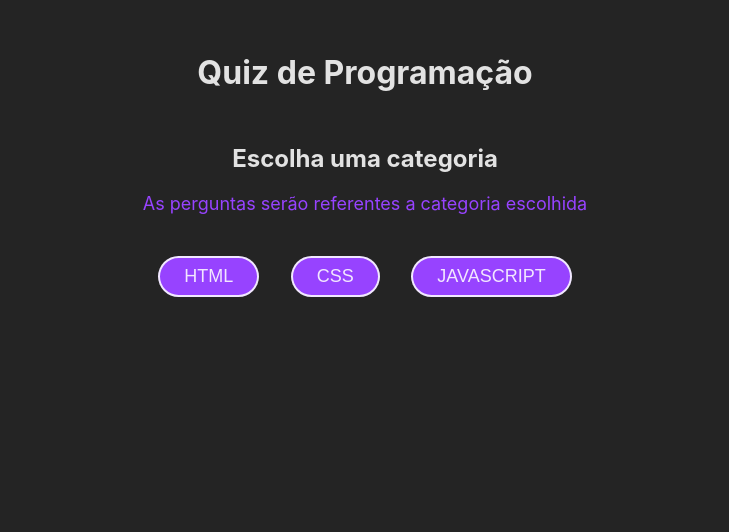
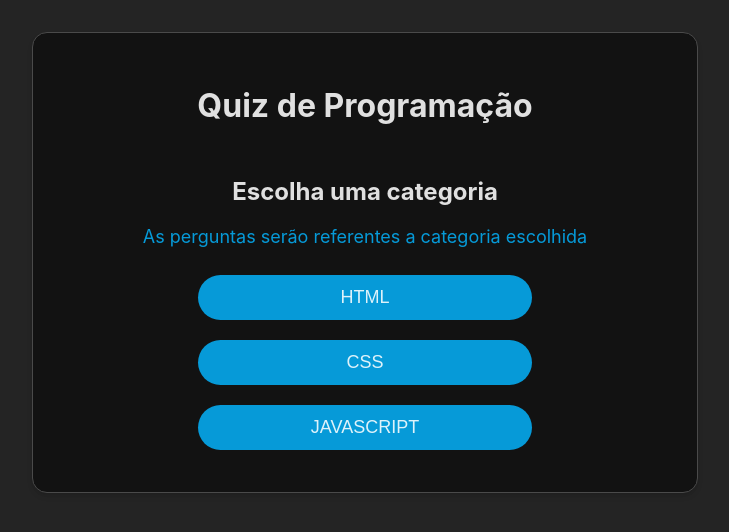
Before and after one commit to GustavoSantosLima/quiz, a React (Vite) app: page / in a window 1280 px wide. Both pictures are taken after a click on the button "Iniciar". Shown: the top 532 px of the page, without its empty margins (275-1004 px from the left). Built offline with nearby package versions, Linux system fonts and the light colour scheme.

Commit message:
Ajuste no layout e categorias
Agora as categorias são pegas dinamicamente e o layout foi mudado.

```diff
--- a/src/components/Categories.jsx
+++ b/src/components/Categories.jsx
@@ -1,7 +1,7 @@
 import { useGame } from "../Hooks/useGame";
 
 const Home = () => {
-  const { changeCategory } = useGame();
+  const { categories, changeCategory } = useGame();
 
   return (
     <div className="category">
@@ -10,9 +10,11 @@ const Home = () => {
         As perguntas serão referentes a categoria escolhida
       </p>
       <div className="box-categories">
-        <button onClick={() => changeCategory("HTML")}>HTML</button>
-        <button onClick={() => changeCategory("CSS")}>CSS</button>
-        <button onClick={() => changeCategory("JAVASCRIPT")}>JAVASCRIPT</button>
+        {categories.map((category, key) => (
+          <button key={key} onClick={() => changeCategory(category)}>
+            {category}
+          </button>
+        ))}
       </div>
     </div>
   );
--- a/src/components/Score.jsx
+++ b/src/components/Score.jsx
@@ -1,7 +1,7 @@
 import { useGame } from "../Hooks/useGame";
 
 const Score = () => {
-  const { score, questions, restart } = useGame();
+  const { score, category, questions, restart } = useGame();
 
   return (
     <div className="score">
@@ -12,6 +12,7 @@ const Score = () => {
         <span className="text-info">
           Você acertou {score} de {questions.length} perguntas.
         </span>
+        <span className="text-info">Categoria: {category}</span>
       </div>
 
       <div className="box-buttons">
--- a/src/contexts/GameProvider.jsx
+++ b/src/contexts/GameProvider.jsx
@@ -1,4 +1,4 @@
-import React, { createContext, useState } from "react";
+import React, { createContext, useEffect, useState } from "react";
 import data from "../data/db.json";
 
 export const GameContext = createContext({});
@@ -8,8 +8,13 @@ export const GameProvider = ({ children }) => {
   const [page, setPage] = useState("HOME");
   const [category, setCategory] = useState(null);
   const [questions, setQuestions] = useState([]);
+  const [categories, setCategories] = useState([]);
   const [indexQuestion, setIndexQuestion] = useState(0);
   const [selectedQuestion, setSelectedQuestion] = useState(false);
+
+  useEffect(() => {
+    setCategories([...new Set(data.questions.map(item => item.category))]);
+  }, []);
 
   const restart = () => {
     setScore(0);
@@ -67,6 +72,7 @@ export const GameProvider = ({ children }) => {
         restart,
         category,
         questions,
+        categories,
         changeMode,
         nextQuestion,
         indexQuestion,
--- a/src/index.css
+++ b/src/index.css
@@ -1,11 +1,12 @@
 :root {
+  --font-size: 18px;
   --color: #ffffffde;
   --primary: #242424;
-  --secondary: #9743ff;
+  --secondary: rgb(6 154 216);
   --success: #14ab14;
   --error: #eb2e2e;
-  --bg-question: #2f0563;
-  --font-size: 18px;
+  --bg-app: #121212;
+  --bg-alternatives: #2f0563;
 }
 
 body {
@@ -20,12 +21,19 @@ body {
 }
 
 .app {
+  width: 80vw;
+  max-width: 600px;
+  padding: 2rem;
   display: flex;
   align-items: center;
   justify-content: center;
   flex-direction: column;
   margin-top: 2rem;
   text-align: center;
+  border-radius: 15px;
+  border: 1px solid rgb(74, 74, 74);
+  background-color: var(--bg-app);
+  box-shadow: 0 4px 6px -1px rgb(0 0 0 / 0.1), 0 2px 4px -2px rgb(0 0 0 / 0.1);
 }
 
 h1 {
@@ -44,19 +52,19 @@ h1 {
 .box-categories {
   display: flex;
   align-items: center;
+  flex-direction: column;
   justify-content: space-evenly;
-  gap: 1rem;
 }
 
 button {
+  width: 75%;
   border: none;
+  margin: 10px;
   cursor: pointer;
-  margin: 1.5rem 0;
   color: var(--color);
-  padding: 0.5rem 1.5rem;
+  padding: 0.75rem 1.5rem;
   border-radius: 50px;
   font-size: var(--font-size);
-  border: 2px solid var(--color);
   background-color: var(--secondary);
 }
 
@@ -70,7 +78,7 @@ button:hover {
   padding: 2rem;
   text-align: center;
   border-radius: 15px;
-  background-color: var(--secondary);
+  /* background-color: var(--secondary); */
 }
 
 .box-questions > .list > .alternative {
@@ -78,7 +86,7 @@ button:hover {
   cursor: pointer;
   margin-bottom: 20px;
   border-radius: 10px;
-  background-color: var(--bg-question);
+  background-color: var(--secondary);
   transition: all 0.25s;
 }
 
@@ -99,6 +107,13 @@ button:hover {
   opacity: 1;
 }
 
+.box-questions button {
+  width: auto;
+  border: 2px solid var(--color);
+  background-color: transparent;
+  box-shadow: 0 4px 6px -1px rgb(0 0 0 / 0.1), 0 2px 4px -2px rgb(0 0 0 / 0.1);
+}
+
 .box-score {
   display: flex;
   flex-direction: column;
```
